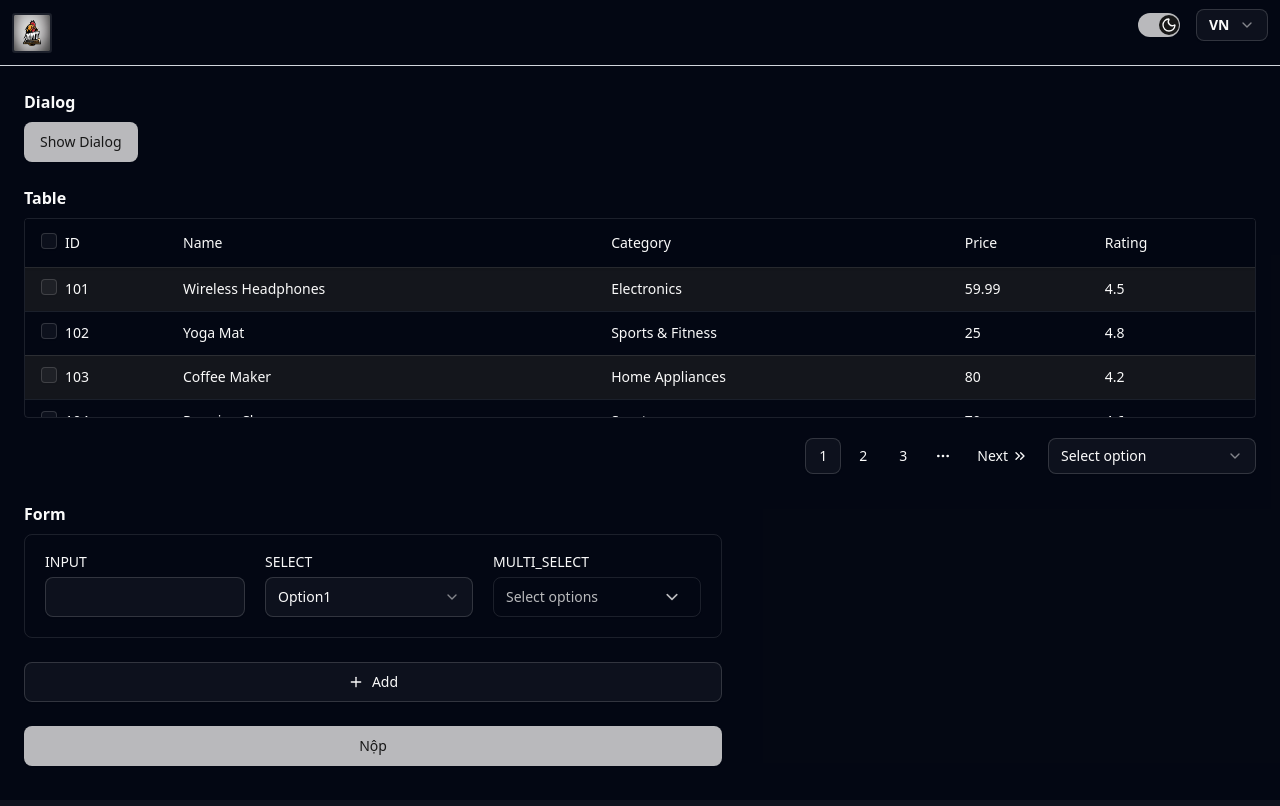
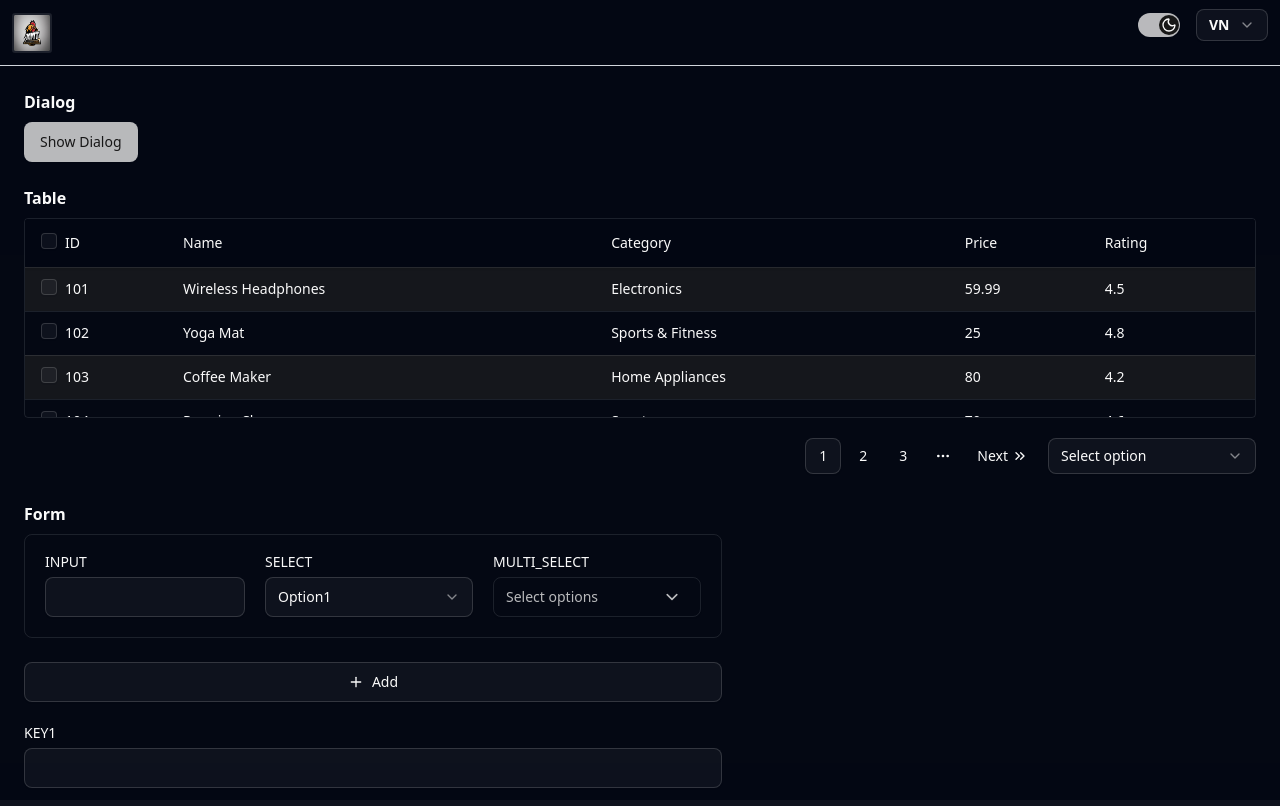
Before and after one commit to macminhtung/react-app, a React (Vite) app: page /components in a window 1280 px wide. Built offline with nearby package versions, Linux system fonts and the light colour scheme.

Commit message:
update code

```diff
--- a/src/components/form/FormField.tsx
+++ b/src/components/form/FormField.tsx
@@ -1,6 +1,6 @@
 import type { ElementType, ComponentProps } from 'react';
+import { type Control, FieldPath, FieldValues } from 'react-hook-form';
 import { z } from 'zod';
-import { type Control, FieldPath, FieldValues } from 'react-hook-form';
 import {
   FormControl,
   FormDescription,
@@ -66,9 +66,8 @@ const ITEM_FIELDS_MAP = {
 
 export const FormFieldC = <T extends FieldValues>(props: TFormFieldC<T>) => {
   const { iType, control, className, fieldName, label, iProps, itemFieldDescription } = props;
-
+  const isHorizontal = [EItemFieldType.CHECK_BOX, EItemFieldType.SWITCH].includes(iType);
   const ItemField: ElementType = ITEM_FIELDS_MAP[iType];
-  const isHorizontal = [EItemFieldType.CHECK_BOX, EItemFieldType.SWITCH].includes(iType);
 
   return (
     <FormField
--- a/src/components/form/hooks/useZodForm.tsx
+++ b/src/components/form/hooks/useZodForm.tsx
@@ -24,7 +24,6 @@ export const useZodForm = <T extends FieldValues>(
   } & UseFormProps<T>
 ) => {
   const { schema, mode = 'onBlur', ...rest } = props;
-
   const methods = useForm<T, unknown, T>({ resolver: zodResolver(schema), mode, ...rest });
 
   const ItemField = useCallback(
@@ -34,14 +33,11 @@ export const useZodForm = <T extends FieldValues>(
   );
 
   const Form = useCallback(
-    (formProps: TFormProps<T>) => {
-      const { onSubmit, ...rest } = formProps;
-      return (
-        <FormProvider {...methods}>
-          <form onSubmit={methods.handleSubmit(onSubmit)} {...rest} />
-        </FormProvider>
-      );
-    },
+    ({ onSubmit, ...rest }: TFormProps<T>) => (
+      <FormProvider {...methods}>
+        <form onSubmit={methods.handleSubmit(onSubmit)} {...rest} />
+      </FormProvider>
+    ),
     [methods]
   );
 
--- a/src/pages/Components.tsx
+++ b/src/pages/Components.tsx
@@ -45,14 +45,20 @@ const options = [
   { label: 'Option4', value: 'Option4' },
 ];
 
-const itemSchema = z.object({
-  input: z.string().min(1, 'Required'),
-  select: z.string(),
-  multiSelect: z.array(z.string()),
-});
-
 const formSchema = z.object({
-  items: z.array(itemSchema).min(1, 'At least one item is required'),
+  items: z
+    .array(
+      z.object({
+        input: z.string().min(1, 'Required'),
+        select: z.string(),
+        multiSelect: z.array(z.string()),
+      })
+    )
+    .min(1, 'At least one item is required'),
+  object: z.object({
+    key1: z.string().min(1, 'Required'),
+    key2: z.string(),
+  }),
 });
 
 const ComponentsPage = () => {
@@ -68,7 +74,10 @@ const ComponentsPage = () => {
 
   const { methods, Form, ItemField } = useZodForm({
     schema: formSchema,
-    values: { items: [{ input: '', select: 'Option1', multiSelect: [] }] },
+    values: {
+      items: [{ input: '', select: 'Option1', multiSelect: [] }],
+      object: { key1: '', key2: '' },
+    },
   });
 
   const { fields, append, remove } = useFieldArray({
@@ -161,6 +170,20 @@ const ComponentsPage = () => {
             <span>Add</span>
           </ButtonC>
 
+          <ItemField
+            iType={EItemFieldType.INPUT}
+            label={'KEY1'}
+            fieldName={'object.key1'}
+            iProps={{ className: 'w-full' }}
+          />
+
+          <ItemField
+            iType={EItemFieldType.INPUT}
+            label={'KEY2'}
+            fieldName={'object.key2'}
+            iProps={{ className: 'w-full' }}
+          />
+
           <ButtonC type='submit'>{t('common.submit')}</ButtonC>
         </Form>
       </div>
```
